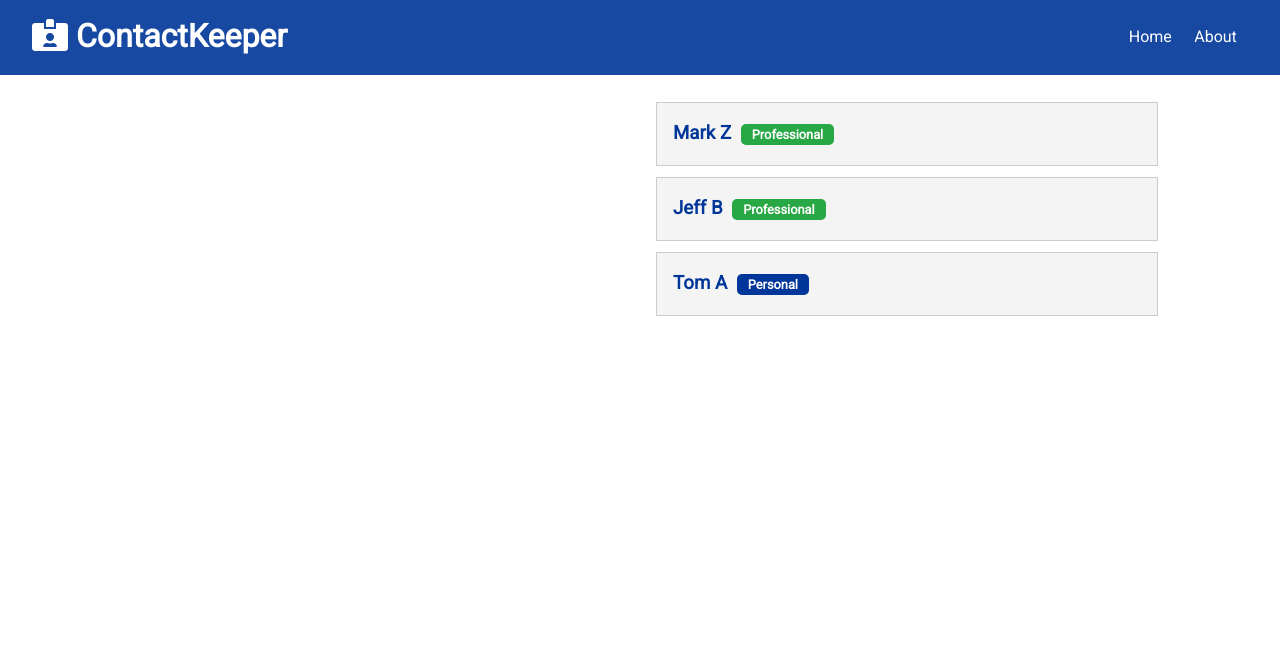
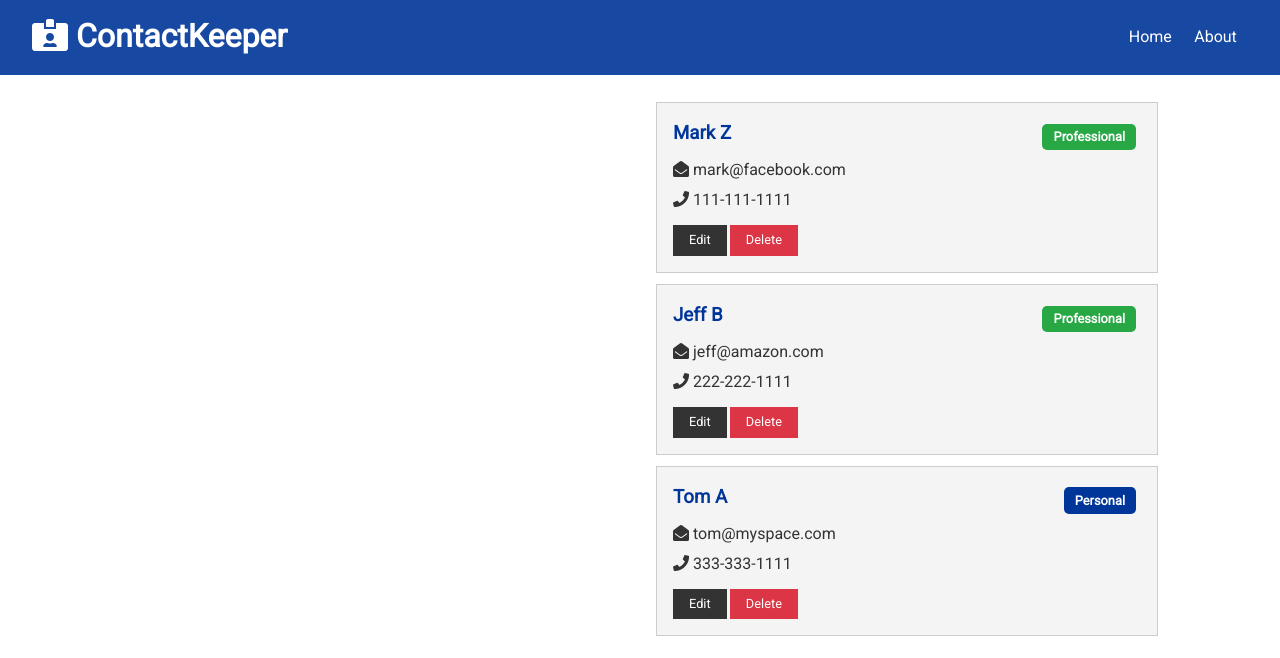
Before and after one commit to Brian-Holland/Contact-Keeper, a React (Create React App) app in the folder client/: page / in a window 1280 px wide. Shown: the top 658 px of the page. Built offline with nearby package versions, Linux system fonts and the light colour scheme.

Commit message:
finished styling contactitem cards

```diff
--- a/client/src/components/contacts/ContactItem.js
+++ b/client/src/components/contacts/ContactItem.js
@@ -1,4 +1,5 @@
 import React from "react";
+import PropTypes from "prop-types";
 
 const ContactItem = ({ contact }) => {
     const { id, name, email, phone, type } = contact;
@@ -7,6 +8,7 @@
             <h3 className="text-primary text-left">
                 {name}{" "}
                 <span
+                    style={{ float: "right" }}
                     className={
                         "badge " +
                         (type === "professional"
@@ -17,8 +19,27 @@
                     {type.charAt(0).toUpperCase() + type.slice(1)}
                 </span>
             </h3>
+            <ul className="list">
+                {email && (
+                    <li>
+                        <i className="fas fa-envelope-open" /> {email}
+                    </li>
+                )}
+                {phone && (
+                    <li>
+                        <i className="fas fa-phone" /> {phone}
+                    </li>
+                )}
+            </ul>
+            <p>
+                <button className="btn btn-dark btn-sm">Edit</button>
+                <button className="btn btn-danger btn-sm">Delete</button>
+            </p>
         </div>
     );
 };
 
+ContactItem.propTypes = {
+    contact: PropTypes.object.isRequired,
+};
 export default ContactItem;
--- a/client/src/context/contact/ContactState.js
+++ b/client/src/context/contact/ContactState.js
@@ -19,18 +19,21 @@
                 id: 1,
                 name: "Mark Z",
                 phone: "111-111-1111",
+                email: "mark@facebook.com",
                 type: "professional",
             },
             {
                 id: 2,
                 name: "Jeff B",
                 phone: "222-222-1111",
+                email: "jeff@amazon.com",
                 type: "professional",
             },
             {
                 id: 3,
                 name: "Tom A",
                 phone: "333-333-1111",
+                email: "tom@myspace.com",
                 type: "personal",
             },
         ],
```
